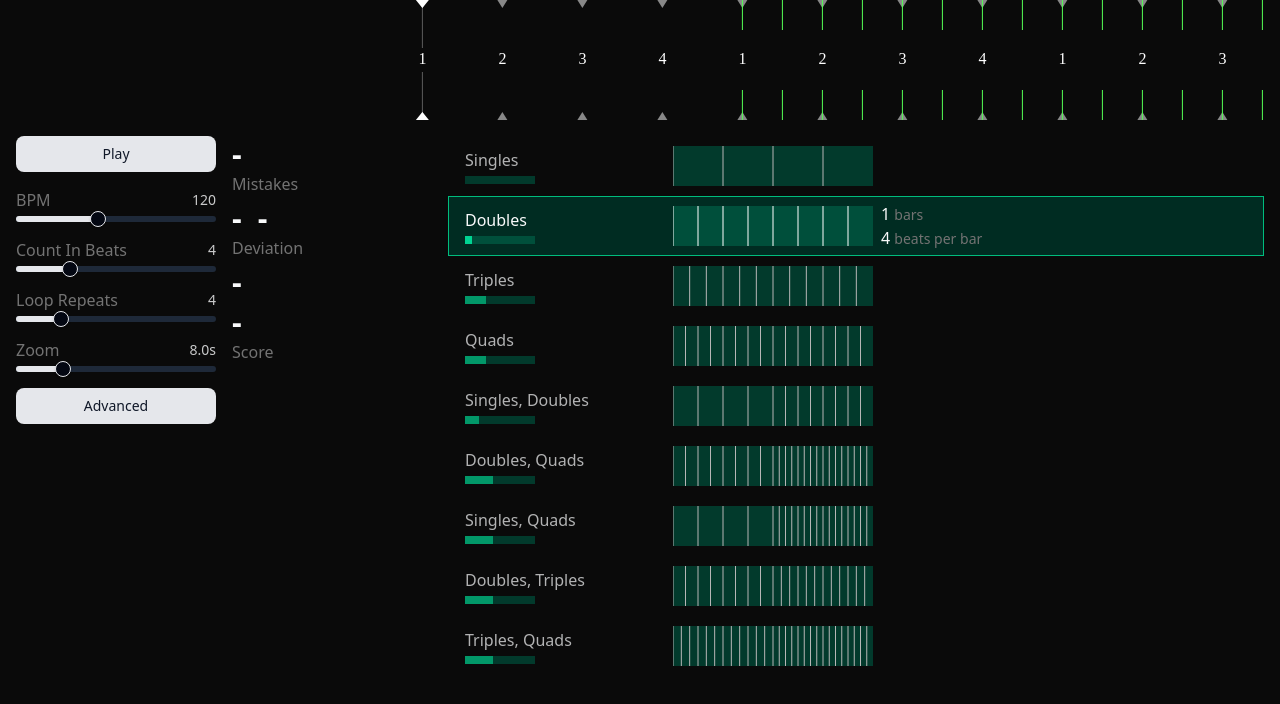
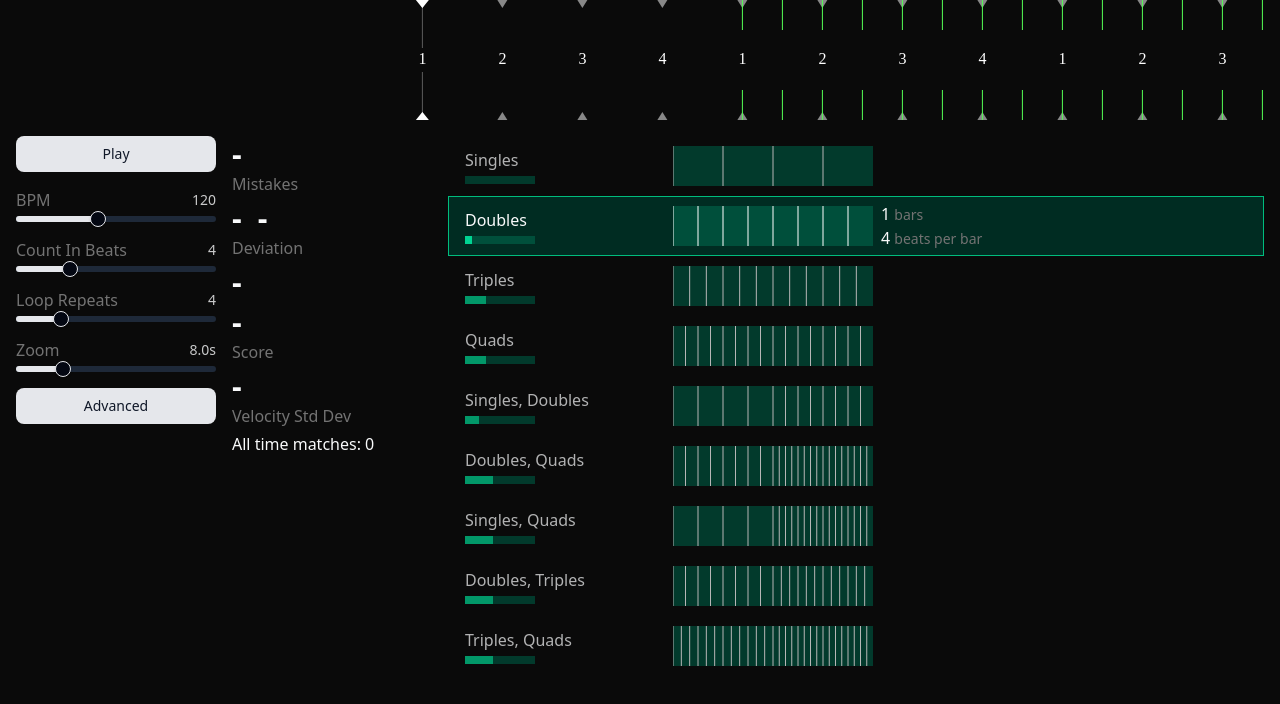
Before and after one commit to spensbot/beat-bot, a React (Vite) app: page / in a window 1280 px wide. Shown: the top 704 px of the page. Built offline with nearby package versions, Linux system fonts and the light colour scheme.

Commit message:
Add velocity and other stats

```diff
--- a/src/engine/loop/SessionEval.ts
+++ b/src/engine/loop/SessionEval.ts
@@ -11,6 +11,7 @@ const OVERFLOW_S = 0.5
 export interface Match_t {
   press: Press_t
   note: ExpandedNote_t
+  velocity: number // Optional velocity for the match
   delta_s: number
   delta_ratio: number
 }
@@ -20,6 +21,7 @@ export interface SessionEval_t {
   matches: Match_t[]
   extraPresses: Set<Press_t>
   missedNotes: Set<ExpandedNote_t>
+  tempo: Tempo
 }
 
 export function emptySessionEval(): SessionEval_t {
@@ -28,6 +30,7 @@ export function emptySessionEval(): SessionEval_t {
     matches: [],
     extraPresses: new Set(),
     missedNotes: new Set(),
+    tempo: { bpm: 120 } // Default tempo
   }
 }
 
@@ -73,6 +76,7 @@ export function evaluateSession(
       matches.push({
         press: closestPress,
         note,
+        velocity: closestPress.velocity,
         delta_s,
         delta_ratio
       })
@@ -86,5 +90,6 @@ export function evaluateSession(
     matches,
     extraPresses: presses,
     missedNotes: unrolled,
+    tempo
   }
 }
--- a/src/engine/loop/SessionStats.ts
+++ b/src/engine/loop/SessionStats.ts
@@ -6,15 +6,18 @@ import { clamp } from "@/utils/math";
 import { Match_t, SessionEval_t } from "./SessionEval";
 
 export const SessionStatsSchema = z.object({
-  nTargets: z.number().int().min(0),
-  nMatches: z.number().int().min(0),
-  nMistakes: z.number().int().min(0),
-  delta_avg_s: z.number().min(0),
-  delta_stdDev_s: z.number().min(0),
-  delta_avg_ratio: z.number().min(0).max(1),
-  delta_stdDev_ratio: z.number().min(0).max(1),
+  nTargets: z.number().int(),
+  nMatches: z.number().int(),
+  nMistakes: z.number().int(),
+  delta_avg_s: z.number(),
+  delta_stdDev_s: z.number(),
+  delta_avg_ratio: z.number(),
+  delta_stdDev_ratio: z.number(),
+  velocity_avg: z.number(),
+  velocity_stdDev: z.number(),
   date: z.coerce.date(),
-  score: z.number().min(0).max(1)
+  score: z.number(),
+  bpm: z.number()
 })
 
 export type SessionStats_t = z.infer<typeof SessionStatsSchema>
@@ -33,8 +36,11 @@ export function getSessionStats(eval_: SessionEval_t): SessionStats_t {
     delta_stdDev_s: Stats.stdDev(matches.map(m => m.delta_s)),
     delta_avg_ratio: Stats.mean(matches.map(m => m.delta_ratio)),
     delta_stdDev_ratio: Stats.stdDev(matches.map(m => m.delta_ratio)),
+    velocity_avg: Stats.mean(matches.map(m => m.velocity)),
+    velocity_stdDev: Stats.stdDev(matches.map(m => m.velocity)),
     date: new Date(),
-    score
+    score,
+    bpm: eval_.tempo.bpm // Include the BPM in the session stats
   }
 }
 
@@ -53,17 +59,3 @@ function calculateScore({ targets, matches, extraPresses }: SessionEval_t): numb
 function getMatchScore(match: Match_t): number {
   return 1 - Math.abs(match.delta_ratio)
 }
-
-export function emptySessionStats(): SessionStats_t {
-  return {
-    nTargets: 0,
-    nMatches: 0,
-    nMistakes: 0,
-    delta_avg_s: 0,
-    delta_stdDev_s: 0,
-    delta_avg_ratio: 0,
-    delta_stdDev_ratio: 0,
-    date: new Date(),
-    score: 1
-  }
-}
--- a/src/redux/appSlice.ts
+++ b/src/redux/appSlice.ts
@@ -59,14 +59,16 @@ export const appSlice = createSlice({
 })
 
 function pushExistingSessionStatsIntoHistory(state: AppState) {
-  if (state.activeSession) {
-    const sessionEval = evaluateSession(state.activeSession, state.loop.data, state.time.tempo)
-    const sessionStats = getSessionStats(sessionEval)
-    if (!state.sessionStatsByLoopId[state.loop.id]) {
-      state.sessionStatsByLoopId[state.loop.id] = []
-    }
-    state.sessionStatsByLoopId[state.loop.id].push(sessionStats)
+  if (state.activeSession === undefined) return
+
+  const sessionEval = evaluateSession(state.activeSession, state.loop.data, state.time.tempo)
+  if (sessionEval.matches.length < 1) return
+
+  const sessionStats = getSessionStats(sessionEval)
+  if (!state.sessionStatsByLoopId[state.loop.id]) {
+    state.sessionStatsByLoopId[state.loop.id] = []
   }
+  state.sessionStatsByLoopId[state.loop.id].push(sessionStats)
 }
 
 // Action creators are generated for each case reducer function
--- a/src/redux/store.ts
+++ b/src/redux/store.ts
@@ -12,6 +12,9 @@ const saveManager = new SaveManager({
 
 const loadedStateResult = saveManager.load('PersistedAppState')
 const loadedState = loadedStateResult.isOk() ? loadedStateResult.value : null
+if (loadedStateResult.isErr()) {
+  console.error('Failed to load persisted state:', loadedStateResult.error.message)
+}
 
 export const store = configureStore({
   reducer: {
--- a/src/ui/controls/loop-select/LoopSelectView.tsx
+++ b/src/ui/controls/loop-select/LoopSelectView.tsx
@@ -7,6 +7,7 @@ import { setLoop } from "@/redux/appSlice"
 import useHover from "@/utils/hooks/useHover"
 import { useAppState } from "@/redux/hooks"
 import { cn } from "@/lib/utils"
+import { LoopStatsView } from "@/ui/stats/LoopStatsView"
 
 export function LoopSelectView({ className }: { className: string }) {
   return (
@@ -48,10 +49,13 @@ function LoopView({ loop }: { loop: Loop_t }) {
       {/* <BeatsPerBar val={loop.beatsPerBar} /> */}
       <LoopPreview data={loop.data} />
       {isPoppin && (
-        <div>
-          <Bars val={loop.data.beatLength / loop.beatsPerBar} />
-          <BeatsPerBar val={loop.beatsPerBar} />
-        </div>
+        <>
+          <div>
+            <Bars val={loop.data.beatLength / loop.beatsPerBar} />
+            <BeatsPerBar val={loop.beatsPerBar} />
+          </div>
+          <LoopStatsView loopId={loop.id} />
+        </>
       )}
     </div>
   )
--- /dev/null
+++ b/src/ui/stats/HistoricalStatsView.tsx
@@ -0,0 +1,17 @@
+import { useAppState } from "@/redux/hooks"
+import { sum } from "@/utils/listUtils"
+
+export function HistoricalStatsView() {
+  const sessionStatsByLoopId = useAppState((s) => s.sessionStatsByLoopId)
+
+  const nMatches = Object.values(sessionStatsByLoopId).reduce(
+    (acc, stats) => acc + sum(stats, (s) => s.nMatches),
+    0
+  )
+
+  return (
+    <div>
+      <p>All time matches: {nMatches}</p>
+    </div>
+  )
+}
--- /dev/null
+++ b/src/ui/stats/LoopStatsView.tsx
@@ -0,0 +1,48 @@
+import { SessionStats_t } from "@/engine/loop/SessionStats"
+import { useAppState } from "@/redux/hooks"
+import { sum } from "@/utils/listUtils"
+import { Stats } from "@/utils/Stats"
+
+export function LoopStatsView({ loopId }: { loopId: string }) {
+  const stats: SessionStats_t[] | undefined = useAppState(
+    (s) => s.sessionStatsByLoopId[loopId]
+  )
+
+  if (!stats) return null
+
+  const renderStats: StatProps[] = [
+    { label: "Total Matches", value: sum(stats, (s) => s.nMatches) },
+    { label: "Average Score", value: Stats.mean(stats.map((s) => s.score)) },
+    { label: "Max BPM", value: Stats.max(stats.map((s) => s.bpm)) },
+    {
+      label: "Average Variance",
+      value: `${Stats.mean(stats.map((s) => s.delta_stdDev_ratio))}%`,
+    },
+    {
+      label: "Velocity Std Dev",
+      value: Stats.stdDev(stats.map((s) => s.velocity_avg)),
+    },
+  ]
+
+  return (
+    <div>
+      {renderStats.map((stat) => (
+        <Stat key={stat.label} label={stat.label} value={stat.value} />
+      ))}
+    </div>
+  )
+}
+
+interface StatProps {
+  label: string
+  value: string | number
+}
+
+function Stat({ label, value }: StatProps) {
+  return (
+    <div className="stat">
+      <span className="label">{label}:</span>
+      <span className="value">{value}</span>
+    </div>
+  )
+}
--- a/src/ui/stats/StatsView.tsx
+++ b/src/ui/stats/StatsView.tsx
@@ -2,6 +2,7 @@ import { useAppState } from "@/redux/hooks"
 import cn from "@/utils/cn"
 import { selectSessionEval } from "./selectSessionEval"
 import { getSessionStats } from "@/engine/loop/SessionStats"
+import { HistoricalStatsView } from "./HistoricalStatsView"
 
 export default function StatsView() {
   const eval_ = useAppState(selectSessionEval)
@@ -20,6 +21,9 @@ export default function StatsView() {
     : "-"
   const score = stats ? `${(stats.score * 100).toFixed(0)}%` : "-"
   const nTargets = stats?.nTargets.toString() ?? "-"
+  const velocityStdDev = stats
+    ? `${(stats.velocity_stdDev * 100).toFixed(0)}%`
+    : "-"
 
   return (
     <div className="flex flex-col gap-1 w-50">
@@ -29,6 +33,8 @@ export default function StatsView() {
       <Stat name="Deviation" value={deviation} value2={deviationPct} />
       <Stat name={deltaText} value={deltaAvg} />
       <Stat name="Score" value={`${score}`} />
+      <Stat name="Velocity Std Dev" value={velocityStdDev} />
+      <HistoricalStatsView />
     </div>
   )
 }
```
Also changed, not shown: 1 other file (tests, documents, lock files or other folders).
